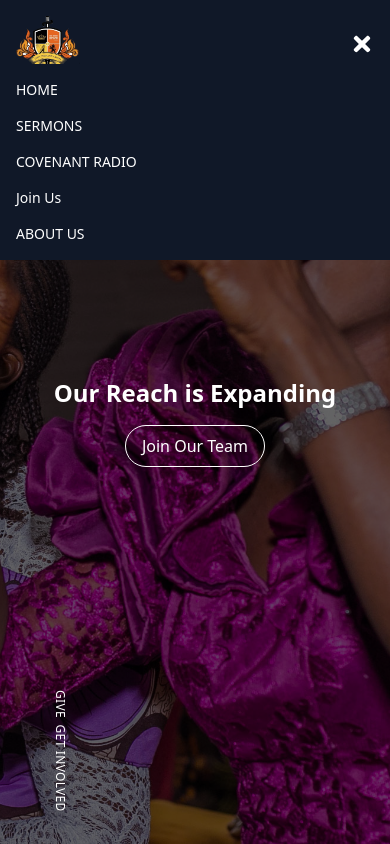
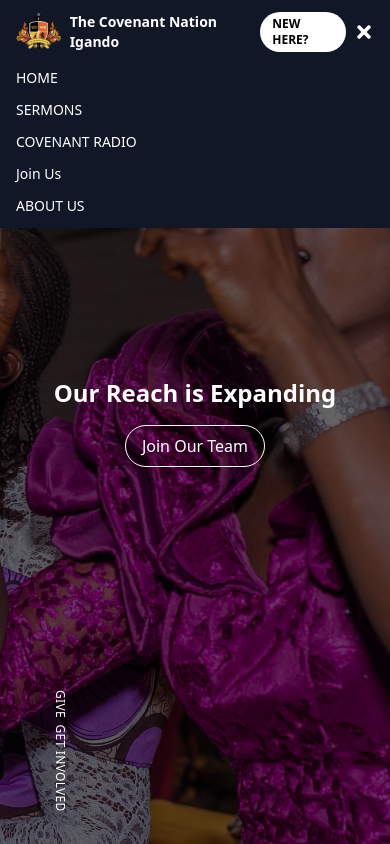
Before and after one commit to RichardBlaq/TCNigando, a React (Vite) app: page / in a window 390 px wide. Both pictures are taken after a click on the button 362 px from the left and 44 px from the top of the page. Built offline with nearby package versions, Linux system fonts and the light colour scheme; no server answers.

Commit message:
mobile responsiveness

```diff
--- a/src/components/navbar.jsx
+++ b/src/components/navbar.jsx
@@ -76,25 +76,40 @@ const Navbar = ({
 
   return (
     <nav className='fixed top-0 w-full bg-gray-900 z-50'>
-      <div className='flex items-center justify-between px-4 py-4 sm:px-6'>
-        <div className='logo'>
+      <div className='flex items-center justify-between px-4 py-3 sm:px-6'>
+        <div className='flex items-center space-x-2'>
           <img
             src='/images/logo.png'
             alt='Logo'
-            className='w-16 h-14 sm:w-20 sm:h-16'
+            className='w-12 h-10 sm:w-16 sm:h-14'
           />
+          <span className='text-white text-sm sm:text-base font-semibold'>
+            The Covenant Nation Igando
+          </span>
         </div>
+        <div className='flex items-center space-x-2'>
+          {!user && (
+            <Link
+              to='/auth'
+              className='bg-white text-black text-xs px-3 py-1 sm:px-4 sm:py-2 rounded-full font-semibold hover:bg-gray-100 transition'
+            >
+              NEW HERE?
+            </Link>
+          )}
           <button
-          className='md:hidden text-white text-2xl'
+            className='md:hidden text-white text-xl sm:text-2xl'
             onClick={toggleMobileMenu}
           >
             {isMobileMenuOpen ? <FaTimes /> : <FaBars />}
           </button>
-        <ul
+        </div>
+      </div>
+      <div
         className={`${
           isMobileMenuOpen ? 'flex' : 'hidden'
-          } md:flex flex-col md:flex-row absolute md:static top-16 left-0 w-full md:w-auto bg-gray-900 md:bg-transparent flex-col md:items-center space-y-4 md:space-y-0 md:space-x-4 text-white uppercase font-normal text-sm px-4 py-4 md:p-0`}
+        } md:flex flex-col md:flex-row md:items-center absolute md:static top-14 left-0 w-full md:w-auto bg-gray-900 md:bg-transparent px-4 py-3 sm:px-6 md:p-0`}
       >
+        <ul className='flex flex-col md:flex-row w-full md:w-auto space-y-3 md:space-y-0 md:space-x-4 text-white uppercase font-normal text-sm'>
           <li>
             <Link
               to='/'
@@ -281,37 +296,8 @@ const Navbar = ({
             </Link>
           </li>
         </ul>
-      </div>
-      <div className='flex items-center space-x-4 px-4 py-2'>
-        {playingSermon && location.pathname !== '/sermons' && (
-          <div className='flex items-center space-x-3 bg-gray-800 bg-opacity-70 px-3 py-2 rounded-lg'>
-            <img
-              src={playingSermon.image}
-              alt='Now Playing'
-              className='w-10 h-10 rounded-md'
-            />
-            <div className='text-white text-xs'>
-              <p className='font-semibold'>{playingSermon.title}</p>
-              <p className='text-gray-300'>{playingSermon.author}</p>
-              <input
-                type='range'
-                min='0'
-                max={audioRef.current?.duration || 100}
-                value={audioRef.current?.currentTime || 0}
-                onChange={(e) => handleSeek(e.target.value)}
-                className='w-24 h-1 bg-gray-600 rounded-full accent-green-400 mt-1'
-              />
-            </div>
-            <button
-              className='text-white hover:text-green-400 text-lg'
-              onClick={togglePlayPause}
-            >
-              {isPlaying ? '❚❚' : '▶'}
-            </button>
-          </div>
-        )}
-        {user ? (
-          <div className='relative flex items-center space-x-2'>
+        {user && (
+          <div className='relative flex items-center space-x-2 mt-3 md:mt-0 md:ml-4'>
             <span className='text-white text-xs sm:text-sm font-semibold'>
               Hi, {firstName}
             </span>
@@ -329,7 +315,7 @@ const Navbar = ({
               />
             )}
             {isProfileOpen && (
-              <div className='absolute top-10 right-0 bg-white text-black rounded-lg shadow-lg w-40 py-2'>
+              <div className='absolute top-8 right-0 bg-white text-black rounded-lg shadow-lg w-40 py-2'>
                 <Link
                   to='/profile'
                   className='block px-3 py-2 hover:bg-gray-100 text-sm'
@@ -353,15 +339,37 @@ const Navbar = ({
               </div>
             )}
           </div>
-        ) : (
-          <Link
-            to='/auth'
-            className='bg-white text-black text-xs px-4 py-2 sm:px-6 sm:py-3 rounded-full font-semibold hover:bg-gray-100 transition'
-          >
-            NEW HERE?
-          </Link>
         )}
       </div>
+      {playingSermon && location.pathname !== '/sermons' && (
+        <div className='flex items-center justify-center space-x-3 bg-gray-800 bg-opacity-70 px-3 py-2 mx-4 sm:mx-6 rounded-lg mt-2'>
+          <img
+            src={playingSermon.image}
+            alt='Now Playing'
+            className='w-8 h-8 sm:w-10 sm:h-10 rounded-md'
+          />
+          <div className='text-white text-xs'>
+            <p className='font-semibold truncate max-w-[120px] sm:max-w-[150px]'>
+              {playingSermon.title}
+            </p>
+            <p className='text-gray-300 truncate'>{playingSermon.author}</p>
+            <input
+              type='range'
+              min='0'
+              max={audioRef.current?.duration || 100}
+              value={audioRef.current?.currentTime || 0}
+              onChange={(e) => handleSeek(e.target.value)}
+              className='w-20 sm:w-24 h-1 bg-gray-600 rounded-full accent-green-400 mt-1'
+            />
+          </div>
+          <button
+            className='text-white hover:text-green-400 text-base sm:text-lg'
+            onClick={togglePlayPause}
+          >
+            {isPlaying ? '❚❚' : '▶'}
+          </button>
+        </div>
+      )}
     </nav>
   )
 }
```
Lines whose indentation alone changed are shown as unchanged.
